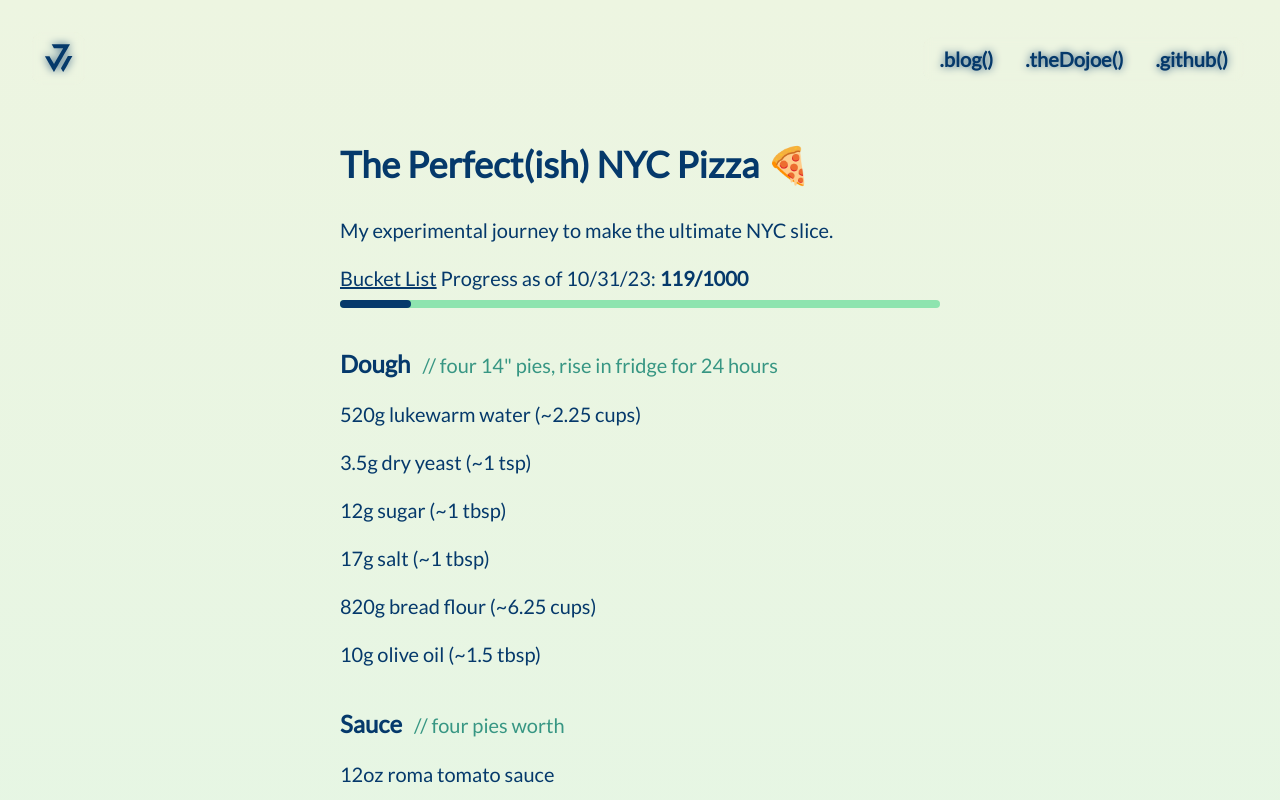
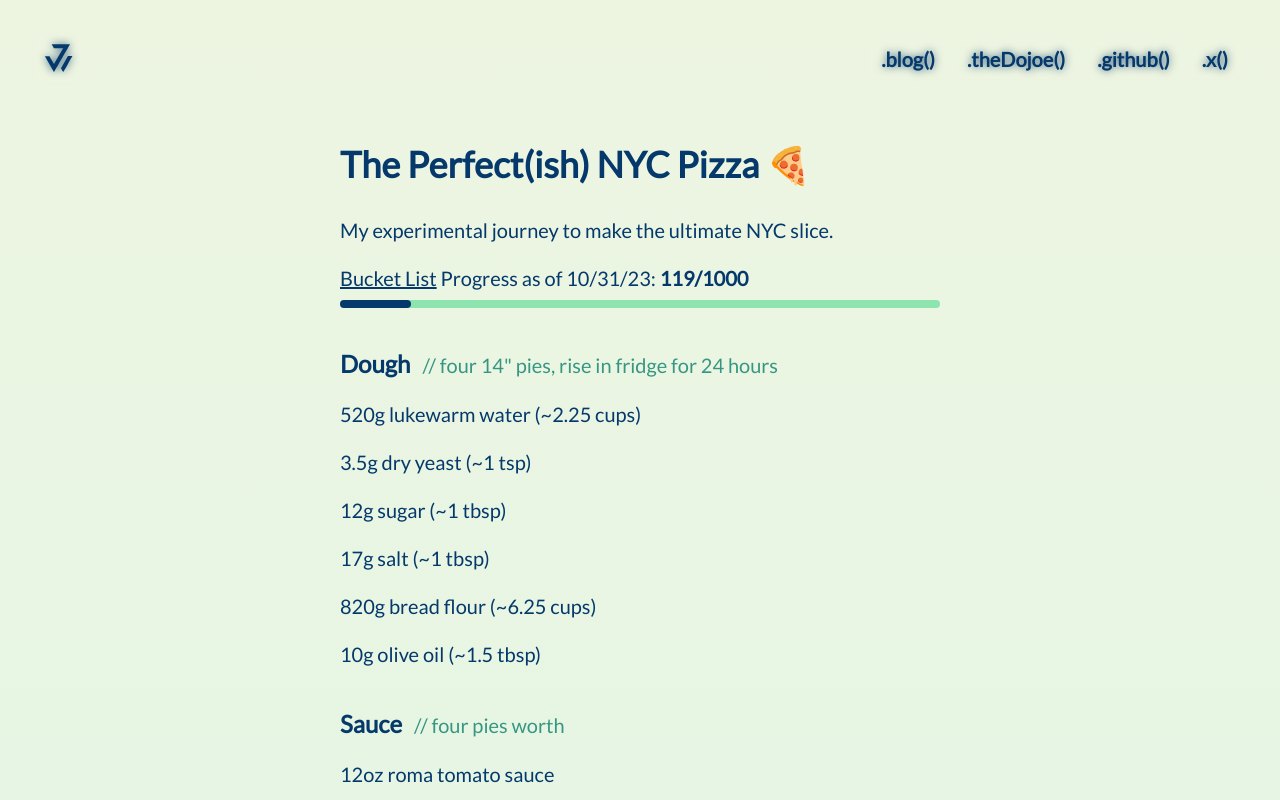
Before and after one commit to jwmke/personal-website, a Next.js app: page /blog/pizza in a window 1280 px wide. Shown: the top 800 px of the page. Built offline with nearby package versions, Linux system fonts and the light colour scheme.

Commit message:
x handle

```diff
--- a/components/Navbar.tsx
+++ b/components/Navbar.tsx
@@ -77,6 +77,10 @@ const Navbar = (props: {bg?:boolean}) => {
                 href='https://github.com/jwmke' target="_blank" rel="noreferrer">
                     .github()
                 </a>
+                <a className={(props.bg ? "text-navy hover:text-teal" : 'text-navy hover:text-white') + " text-xl hover:cursor-nesw-resize lg:inline-flex lg:w-auto w-half px-4 py-2 rounded font-bold items-center justify-center"}
+                href='https://x.com/jwmke' target="_blank" rel="noreferrer">
+                    .x()
+                </a>
               </div>
               </animated.div>
             </div>
```
